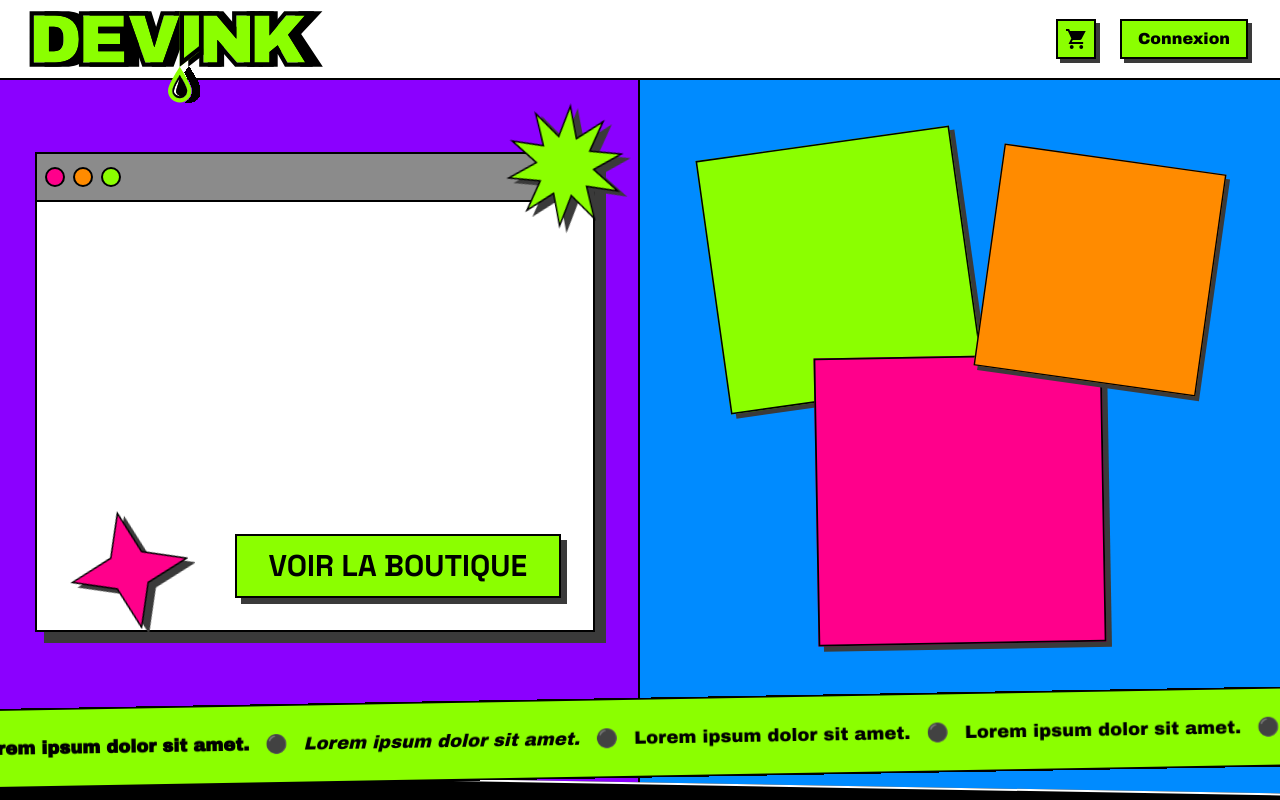
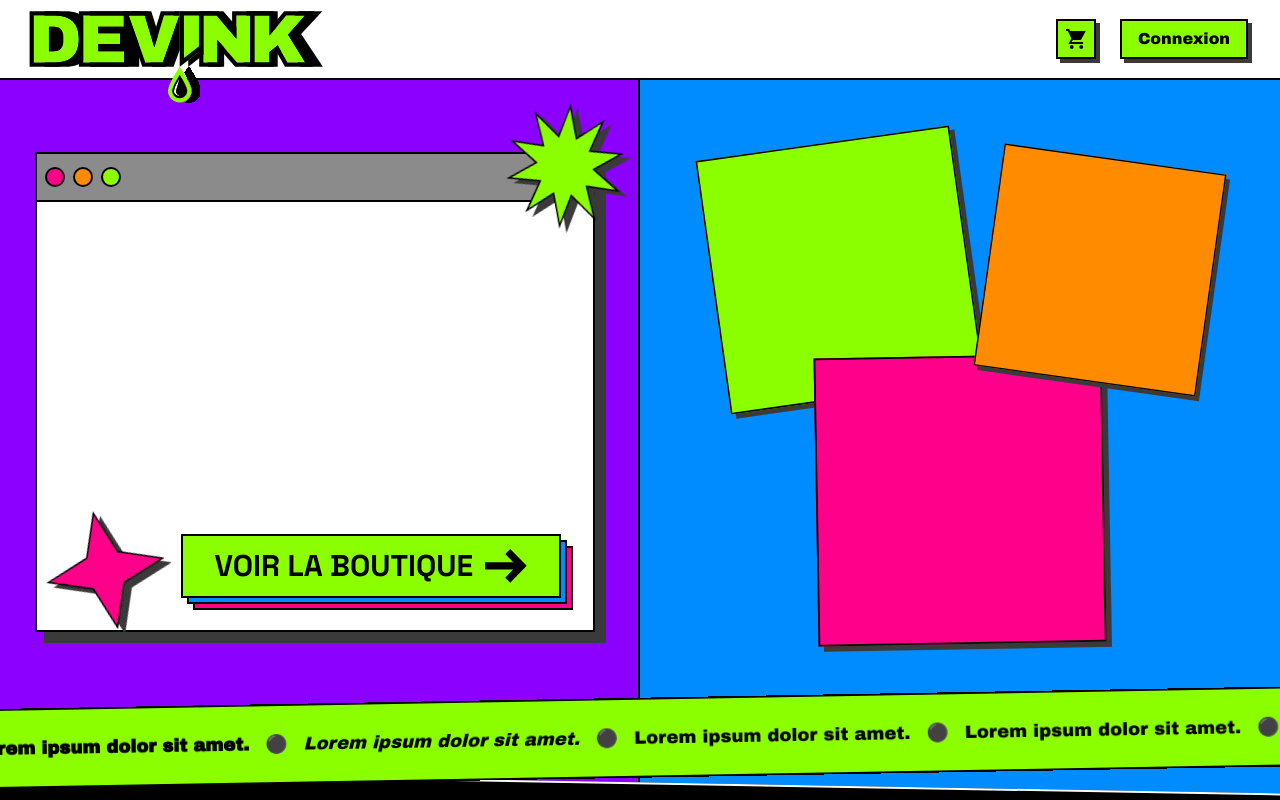
Before and after one commit to LucDub-code/devink, a Next.js app: page / in a window 1280 px wide. Shown: the top 800 px of the page. Built offline with nearby package versions, Linux system fonts and the light colour scheme.

Commit message:
feat: add ButtonCTA component with stacked neobrutalism layers

```diff
--- a/components/ui/BrowserMockup.tsx
+++ b/components/ui/BrowserMockup.tsx
@@ -1,5 +1,4 @@
-import { Button } from "@/components/retroui/Button"
-import Link from "next/link"
+import ButtonCTA from "./ButtonCTA"
 import Image from "next/image"
 
 export default function BrowserMockup() {
@@ -13,9 +12,12 @@ export default function BrowserMockup() {
       <div className="flex flex-col justify-between flex-1 p-8">
         <div>{/* texte / future anim GSAP */}</div>
         <div className="flex justify-end">
-          <Button asChild size="lgSans" className="shadow-lg bg-lime w-fit">
-            <Link href="/shop" className="uppercase">Voir la boutique</Link>
-          </Button>
+          <ButtonCTA href="/shop">
+            Voir la boutique
+            <Image
+              src="/icons/arrow-right.svg" alt="arrow right" width={42} height={32}
+            />
+          </ButtonCTA>
         </div>
       </div>
       <Image
@@ -32,7 +34,7 @@ export default function BrowserMockup() {
         width={120}
         height={120}
         priority
-        className="absolute -rotate-12 bottom-0 left-8 drop-shadow-lg"
+        className="absolute -rotate-12 bottom-0 left-2 drop-shadow-lg"
       />
     </div>
   )
--- /dev/null
+++ b/components/ui/ButtonCTA.tsx
@@ -0,0 +1,24 @@
+import Link from "next/link"
+import { cn } from "@/lib/utils"
+import { ReactNode } from "react"
+
+type ButtonCTAProps = {
+  href: string
+  children: ReactNode
+  className?: string
+}
+
+export default function ButtonCTA({ href, children, className }: ButtonCTAProps) {
+  return (
+    <Link
+      href={href}
+      className={cn("group relative inline-block w-max", className)}
+    >
+      <span className="absolute inset-0 translate-x-3 translate-y-3 border-2 bg-pink transition-transform group-hover:translate-x-3.75 group-hover:translate-y-3.75 group-active:translate-x-0 group-active:translate-y-0" />
+      <span className="absolute inset-0 translate-x-1.5 translate-y-1.5 border-2 bg-blue transition-transform group-hover:translate-x-1.75 group-hover:translate-y-1.75 group-active:translate-x-0 group-active:translate-y-0" />
+      <span className="relative flex items-center justify-center gap-3 border-2 bg-lime px-8 py-3 font-sans text-xl font-bold uppercase transition-transform group-hover:-translate-x-0.5 group-hover:-translate-y-0.5 group-active:translate-x-0 group-active:translate-y-0 lg:text-3xl">
+        {children}
+      </span>
+    </Link>
+  )
+}
```
Also changed, not shown: components/layout/Navbar.tsx (line endings or trailing spaces), public/icons/arrow-left.svg (added), public/icons/arrow-right.svg (added).
